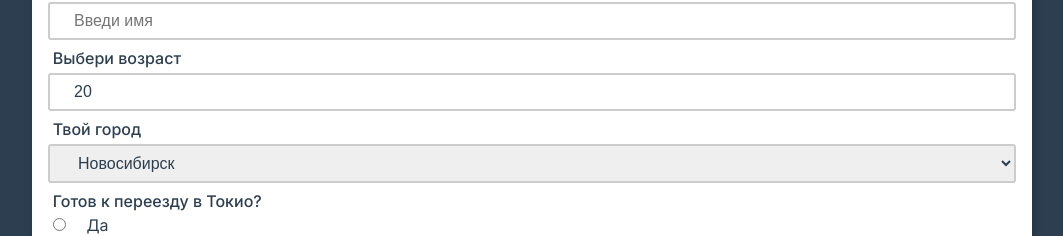
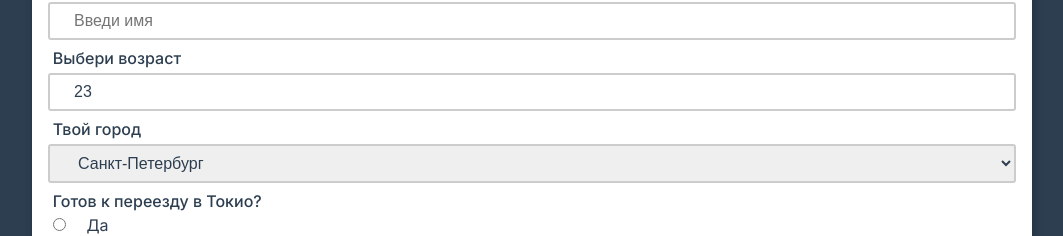
Before and after one commit to makaev-mk/vue-form-lesson, a Vue app: page / in a window 1280 px wide. Shown: the part 145-381 px from the top of the page, without its empty margins (108-1171 px from the left). Built offline with nearby package versions, Linux system fonts and the light colour scheme.

Commit message:
v-modal.trim | v-modal.number | v-model for tag select

```diff
--- a/src/App.vue
+++ b/src/App.vue
@@ -4,21 +4,29 @@
       <h1>Анкета на Vue разработчика!</h1>
       <div class="form-control">
         <label for="name">Как тебя зовут?</label>
-        <input type="text" id="name" placeholder="Введи имя">
+        <input type="text"
+               id="name"
+               placeholder="Введи имя"
+               v-model.trim="name"
+        >
       </div>
 
       <div class="form-control">
         <label for="age">Выбери возраст</label>
-        <input type="number" id="age" value="20">
+        <input type="number"
+               id="age"
+               max="70"
+               v-model.number ="age"
+        >
       </div>
 
       <div class="form-control">
         <label for="city">Твой город</label>
-        <select id="city">
+        <select id="city" v-model="city">
           <option value="spb">Санкт-Петербург</option>
           <option value="msk">Москва</option>
           <option value="kzn">Казань</option>
-          <option selected value="nsk">Новосибирск</option>
+          <option value="nsk">Новосибирск</option>
         </select>
       </div>
 
@@ -53,9 +61,20 @@
 
 <script>
   export default {
+    data() {
+      return {
+        name: '',
+        age: 23,
+        city: 'spb'
+      }
+    },
     methods: {
       eventHendler() {
-        console.log('submit')
+        console.group('form data')
+          console.log('name:', this.name)
+          console.log('age:', this.age)
+          console.log('city:', this.city)
+        console.groupEnd()
       }
     }
   }
```
